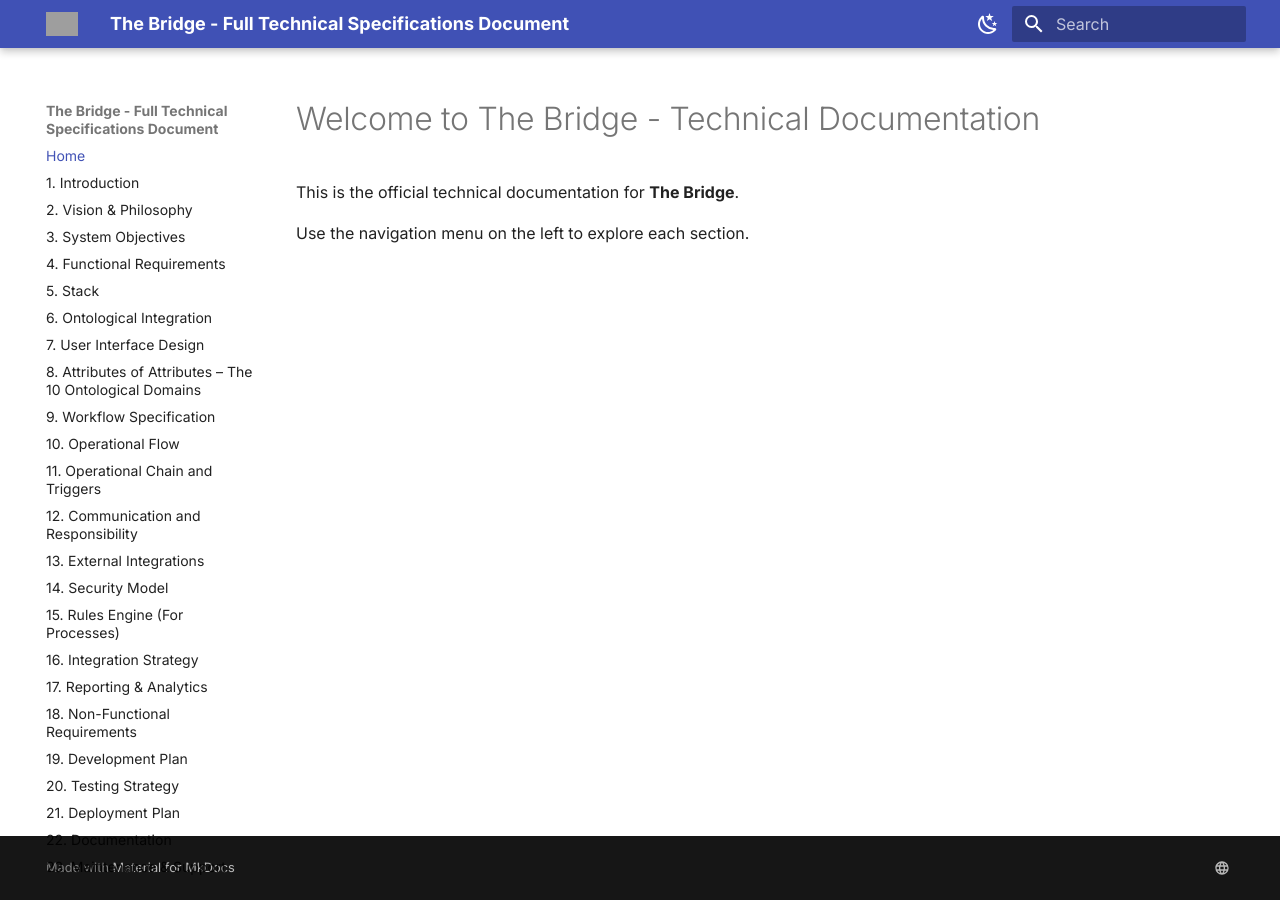
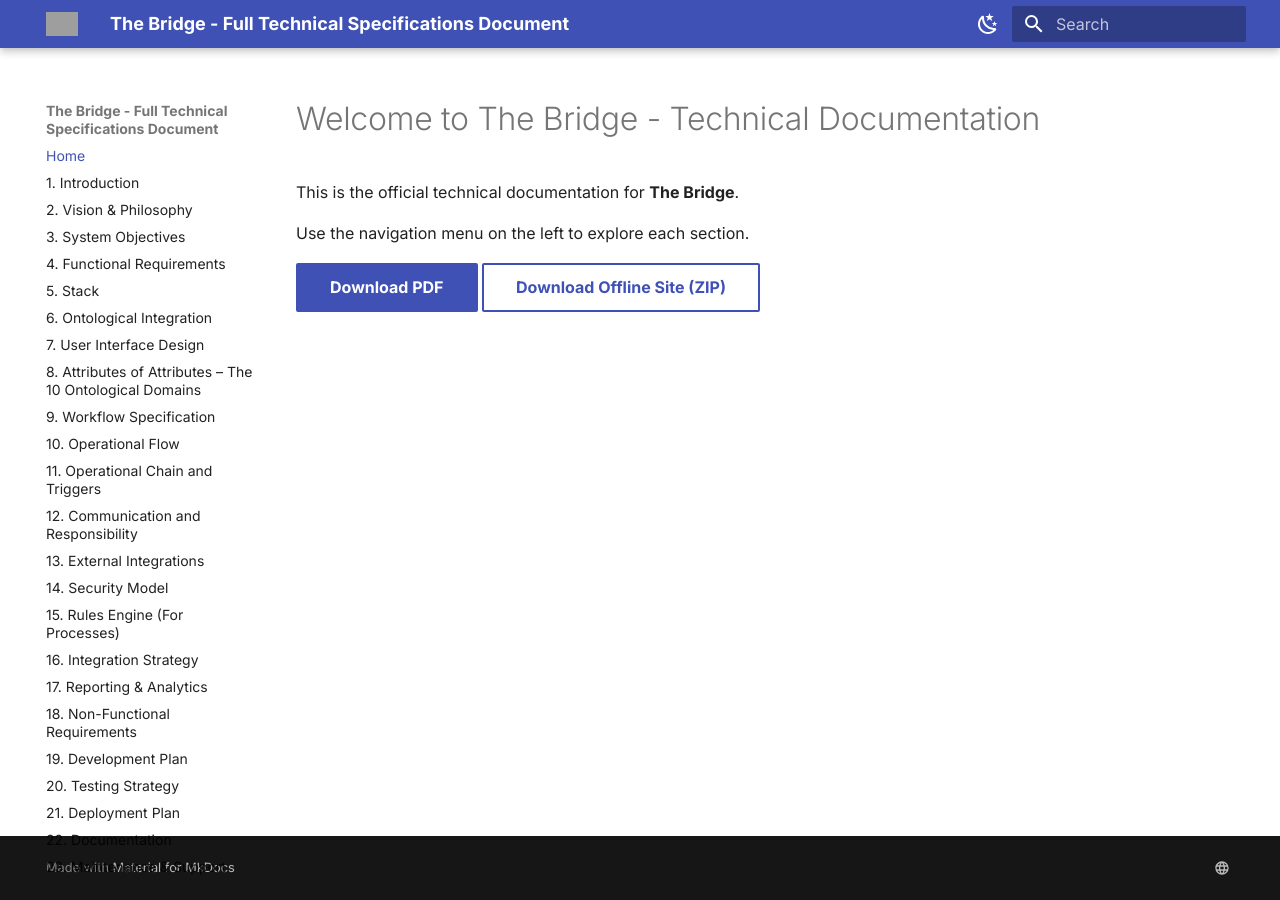
Before and after one commit to caufero/thebridge-docs, an MkDocs documentation site: the page built from docs/index.md, in a window 1280 px wide. Built offline with MkDocs 1.6.1 and Material for MkDocs 9.7.7, drawn with Linux system fonts in a browser that asks for light colours; grey boxes are pictures that could not be loaded.

Commit message:
Update index.md

```diff
--- a/docs/index.md
+++ b/docs/index.md
@@ -3,3 +3,12 @@
 This is the official technical documentation for **The Bridge**.
 
 Use the navigation menu on the left to explore each section.
+
+<p>
+  <a href="downloads/TheBridge-Technical-Specifications.pdf" download class="md-button md-button--primary">
+    Download PDF
+  </a>
+  <a href="downloads/TheBridge-Offline.zip" download class="md-button">
+    Download Offline Site (ZIP)
+  </a>
+</p>
```
